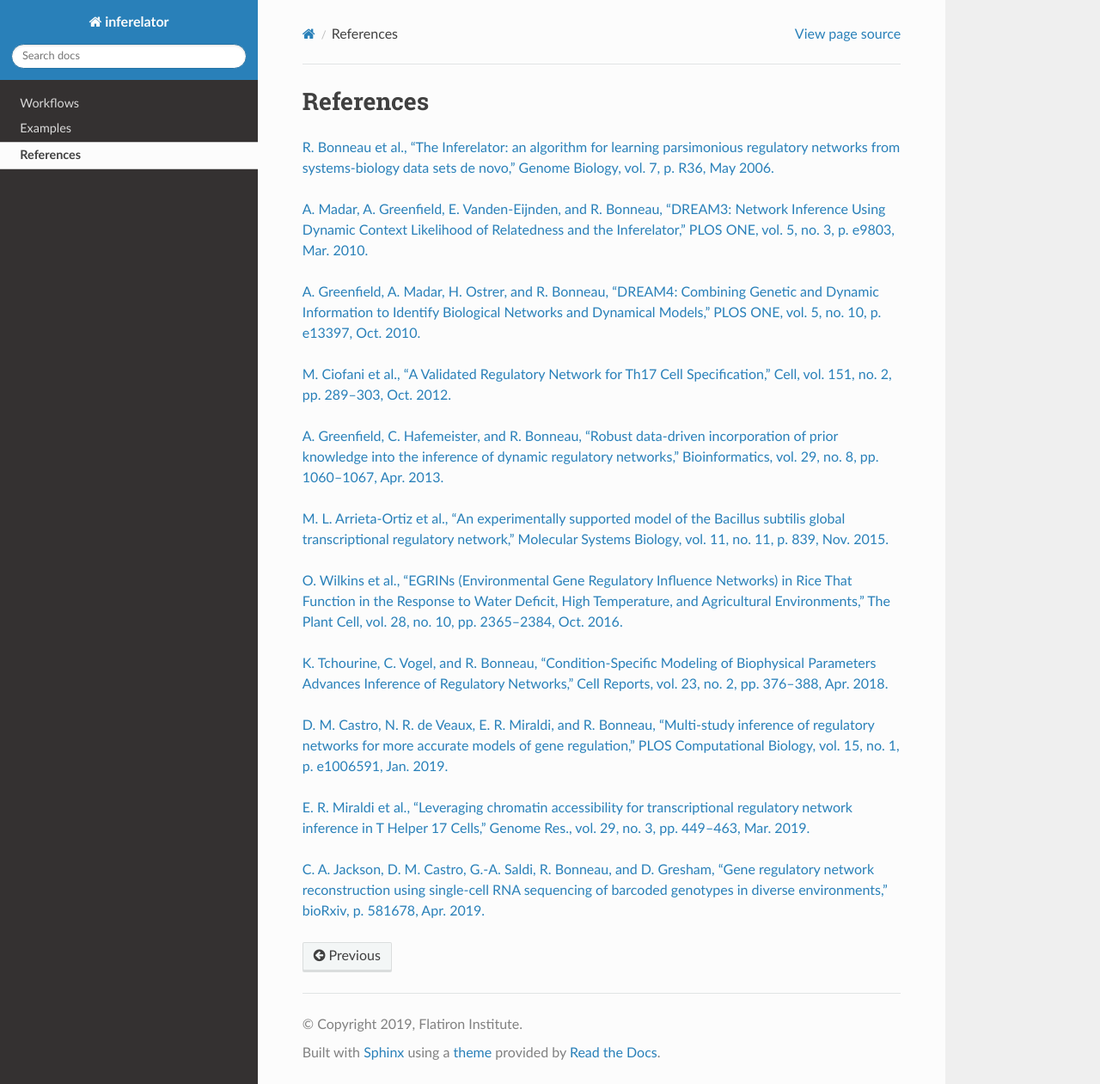
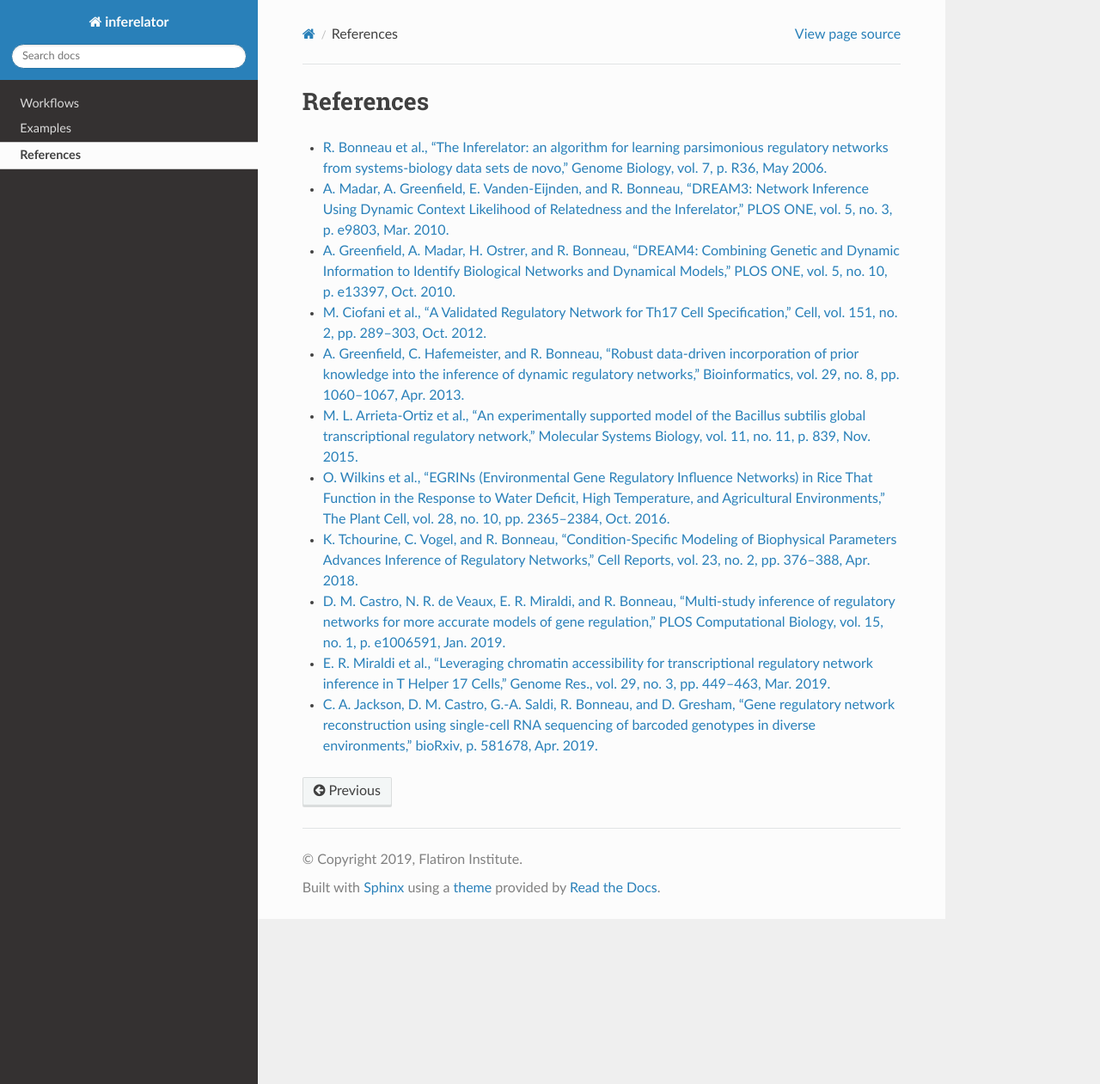
Before and after one commit to flatironinstitute/inferelator, a Sphinx documentation site: the page built from docs/references.rst, in a window 1280 px wide and 1261 px high. Shown: the whole window at 86% size. Built offline with Sphinx 7.4.7 and the Read the Docs theme 2.0.0, drawn with Linux system fonts in a browser that asks for light colours.

Commit message:
Bullet points

```diff
--- a/docs/references.rst
+++ b/docs/references.rst
@@ -1,24 +1,24 @@
 References
 ======================
 
-`R. Bonneau et al., “The Inferelator: an algorithm for learning parsimonious regulatory networks from systems-biology data sets de novo,” Genome Biology, vol. 7, p. R36, May 2006. <https://doi.org/10.1186/gb-2006-7-5-r36>`_
+* `R. Bonneau et al., “The Inferelator: an algorithm for learning parsimonious regulatory networks from systems-biology data sets de novo,” Genome Biology, vol. 7, p. R36, May 2006. <https://doi.org/10.1186/gb-2006-7-5-r36>`_
 
-`A. Madar, A. Greenfield, E. Vanden-Eijnden, and R. Bonneau, “DREAM3: Network Inference Using Dynamic Context Likelihood of Relatedness and the Inferelator,” PLOS ONE, vol. 5, no. 3, p. e9803, Mar. 2010. <https://doi.org/10.1371/journal.pone.0009803>`_
+* `A. Madar, A. Greenfield, E. Vanden-Eijnden, and R. Bonneau, “DREAM3: Network Inference Using Dynamic Context Likelihood of Relatedness and the Inferelator,” PLOS ONE, vol. 5, no. 3, p. e9803, Mar. 2010. <https://doi.org/10.1371/journal.pone.0009803>`_
 
-`A. Greenfield, A. Madar, H. Ostrer, and R. Bonneau, “DREAM4: Combining Genetic and Dynamic Information to Identify Biological Networks and Dynamical Models,” PLOS ONE, vol. 5, no. 10, p. e13397, Oct. 2010. <https://doi.org/10.1371/journal.pone.0013397>`_
+* `A. Greenfield, A. Madar, H. Ostrer, and R. Bonneau, “DREAM4: Combining Genetic and Dynamic Information to Identify Biological Networks and Dynamical Models,” PLOS ONE, vol. 5, no. 10, p. e13397, Oct. 2010. <https://doi.org/10.1371/journal.pone.0013397>`_
 
-`M. Ciofani et al., “A Validated Regulatory Network for Th17 Cell Specification,” Cell, vol. 151, no. 2, pp. 289–303, Oct. 2012. <https://doi.org/10.1016/j.cell.2012.09.016>`_
+* `M. Ciofani et al., “A Validated Regulatory Network for Th17 Cell Specification,” Cell, vol. 151, no. 2, pp. 289–303, Oct. 2012. <https://doi.org/10.1016/j.cell.2012.09.016>`_
 
-`A. Greenfield, C. Hafemeister, and R. Bonneau, “Robust data-driven incorporation of prior knowledge into the inference of dynamic regulatory networks,” Bioinformatics, vol. 29, no. 8, pp. 1060–1067, Apr. 2013. <https://doi.org/10.1093/bioinformatics/btt099>`_
+* `A. Greenfield, C. Hafemeister, and R. Bonneau, “Robust data-driven incorporation of prior knowledge into the inference of dynamic regulatory networks,” Bioinformatics, vol. 29, no. 8, pp. 1060–1067, Apr. 2013. <https://doi.org/10.1093/bioinformatics/btt099>`_
 
-`M. L. Arrieta‐Ortiz et al., “An experimentally supported model of the Bacillus subtilis global transcriptional regulatory network,” Molecular Systems Biology, vol. 11, no. 11, p. 839, Nov. 2015. <https://doi.org/10.15252/msb.20156236>`_
+* `M. L. Arrieta‐Ortiz et al., “An experimentally supported model of the Bacillus subtilis global transcriptional regulatory network,” Molecular Systems Biology, vol. 11, no. 11, p. 839, Nov. 2015. <https://doi.org/10.15252/msb.20156236>`_
 
-`O. Wilkins et al., “EGRINs (Environmental Gene Regulatory Influence Networks) in Rice That Function in the Response to Water Deficit, High Temperature, and Agricultural Environments,” The Plant Cell, vol. 28, no. 10, pp. 2365–2384, Oct. 2016. <https://doi.org/10.1105/tpc.16.00158>`_
+* `O. Wilkins et al., “EGRINs (Environmental Gene Regulatory Influence Networks) in Rice That Function in the Response to Water Deficit, High Temperature, and Agricultural Environments,” The Plant Cell, vol. 28, no. 10, pp. 2365–2384, Oct. 2016. <https://doi.org/10.1105/tpc.16.00158>`_
 
-`K. Tchourine, C. Vogel, and R. Bonneau, “Condition-Specific Modeling of Biophysical Parameters Advances Inference of Regulatory Networks,” Cell Reports, vol. 23, no. 2, pp. 376–388, Apr. 2018. <https://doi.org/10.1016/j.celrep.2018.03.048>`_
+* `K. Tchourine, C. Vogel, and R. Bonneau, “Condition-Specific Modeling of Biophysical Parameters Advances Inference of Regulatory Networks,” Cell Reports, vol. 23, no. 2, pp. 376–388, Apr. 2018. <https://doi.org/10.1016/j.celrep.2018.03.048>`_
 
-`D. M. Castro, N. R. de Veaux, E. R. Miraldi, and R. Bonneau, “Multi-study inference of regulatory networks for more accurate models of gene regulation,” PLOS Computational Biology, vol. 15, no. 1, p. e1006591, Jan. 2019. <https://doi.org/10.1371/journal.pcbi.1006591>`_
+* `D. M. Castro, N. R. de Veaux, E. R. Miraldi, and R. Bonneau, “Multi-study inference of regulatory networks for more accurate models of gene regulation,” PLOS Computational Biology, vol. 15, no. 1, p. e1006591, Jan. 2019. <https://doi.org/10.1371/journal.pcbi.1006591>`_
 
-`E. R. Miraldi et al., “Leveraging chromatin accessibility for transcriptional regulatory network inference in T Helper 17 Cells,” Genome Res., vol. 29, no. 3, pp. 449–463, Mar. 2019. <http://www.genome.org/cgi/doi/10.1101/gr.238253.118>`_
+* `E. R. Miraldi et al., “Leveraging chromatin accessibility for transcriptional regulatory network inference in T Helper 17 Cells,” Genome Res., vol. 29, no. 3, pp. 449–463, Mar. 2019. <http://www.genome.org/cgi/doi/10.1101/gr.238253.118>`_
 
-`C. A. Jackson, D. M. Castro, G.-A. Saldi, R. Bonneau, and D. Gresham, “Gene regulatory network reconstruction using single-cell RNA sequencing of barcoded genotypes in diverse environments,” bioRxiv, p. 581678, Apr. 2019. <https://doi.org/10.1101/581678>`_
+* `C. A. Jackson, D. M. Castro, G.-A. Saldi, R. Bonneau, and D. Gresham, “Gene regulatory network reconstruction using single-cell RNA sequencing of barcoded genotypes in diverse environments,” bioRxiv, p. 581678, Apr. 2019. <https://doi.org/10.1101/581678>`_
```
